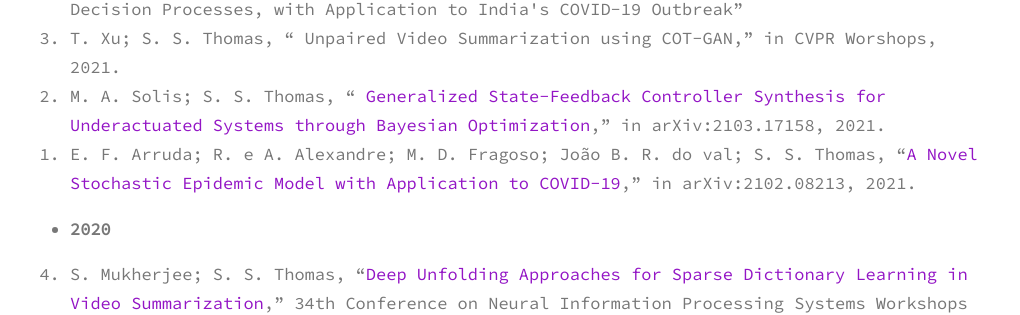
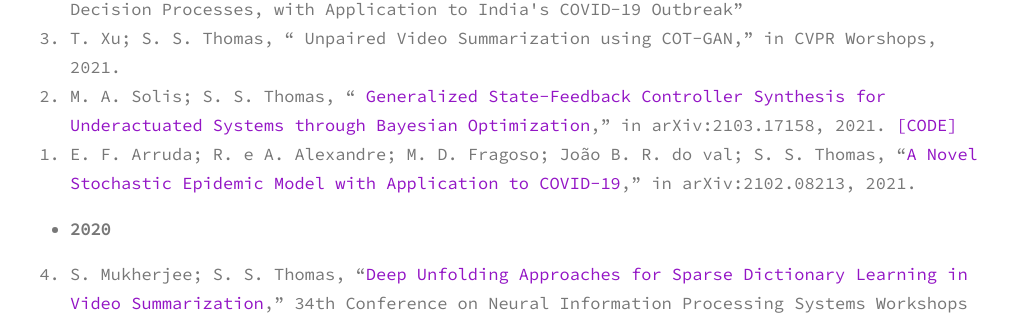
Before and after one commit to sinnuthomas/sinnuthomas.github.io, a Jekyll site: the page built from publications.md, in a window 1280 px wide and 900 px high. Shown: the part 425-740 px from the top of the window, without its empty margins (130-1150 px from the left). Built offline with Jekyll 4.4.1, drawn with Linux system fonts in a browser that asks for light colours.

Commit message:
Update publications.md

```diff
--- a/publications.md
+++ b/publications.md
@@ -10,7 +10,7 @@ permalink: /publications/
   <li>V. Kumar; S. S. Thomas, “ <a href="https://arxiv.org/abs/2105.07193">Make Bipedal Robots Learn How to Imitate</a>,” in arXiv:2105.07193, 2021. </li>
   <li>E. F. Arruda; T. Sharma; R. e A. Alexandre; S. S. Thomas, “ On the Economy-healthcare Trade-off: Stochastic Optimal Control of Epidemics via Parsimonious Models and Markov Decision Processes, with Application to India's COVID-19 Outbreak” </li>
   <li>T. Xu; S. S. Thomas, “ Unpaired Video Summarization using COT-GAN,” in CVPR Worshops, 2021. </li>
-  <li>M. A. Solis; S. S. Thomas, “ <a href="https://arxiv.org/abs/2103.17158">Generalized State-Feedback Controller Synthesis for Underactuated Systems through Bayesian Optimization</a>,” in arXiv:2103.17158, 2021. </li>
+  <li>M. A. Solis; S. S. Thomas, “ <a href="https://arxiv.org/abs/2103.17158">Generalized State-Feedback Controller Synthesis for Underactuated Systems through Bayesian Optimization</a>,” in arXiv:2103.17158, 2021. <a href="https://arxiv.org/abs/2103.17158">[CODE]</a></li>
   <li>E. F. Arruda; R. e A. Alexandre; M. D. Fragoso; João B. R. do val; S. S. Thomas, “<a href="https://arxiv.org/abs/2102.08213">A Novel Stochastic Epidemic Model with Application to COVID-19</a>,” in arXiv:2102.08213, 2021. </li>
 </ol>
 
```
